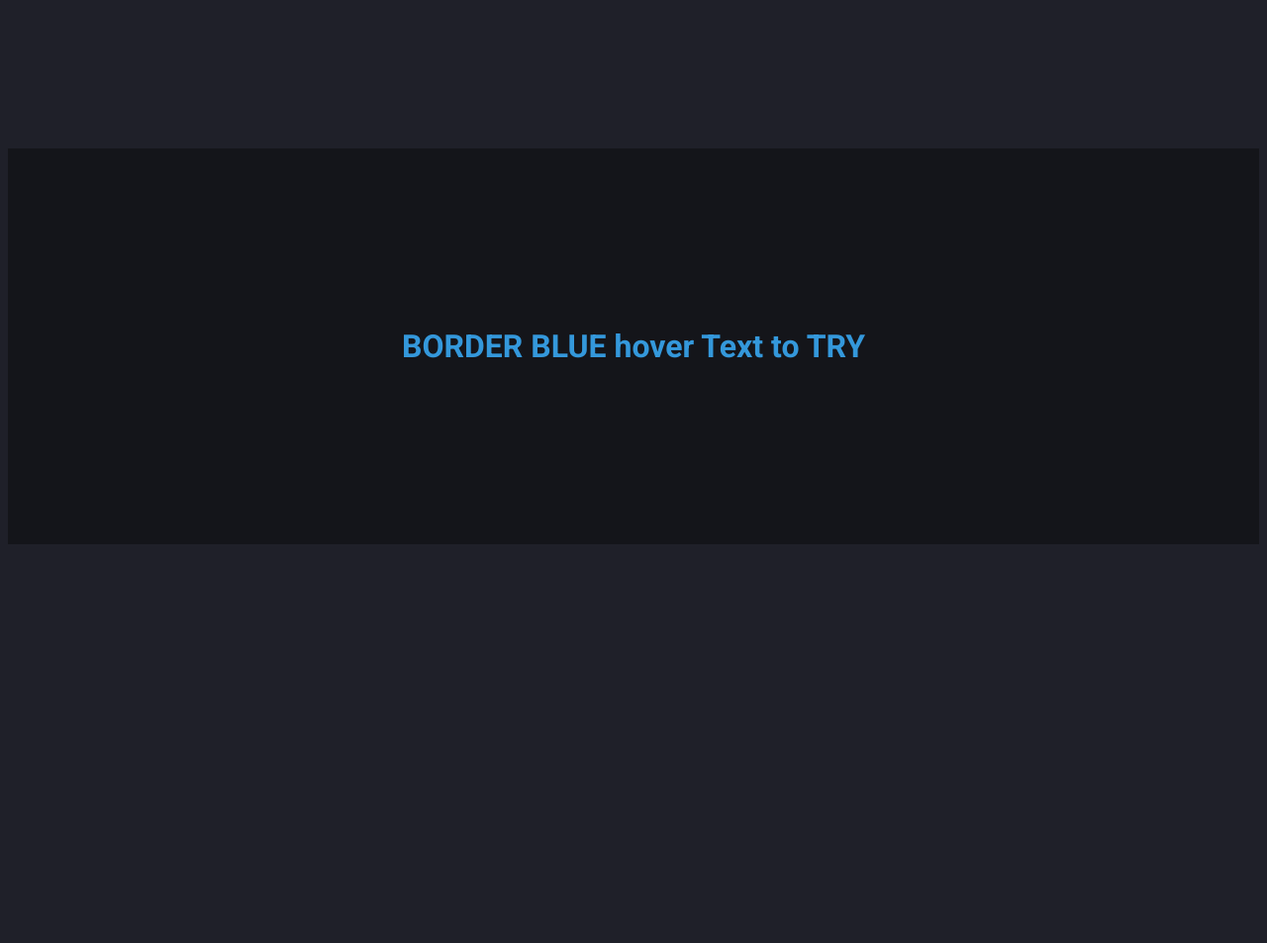
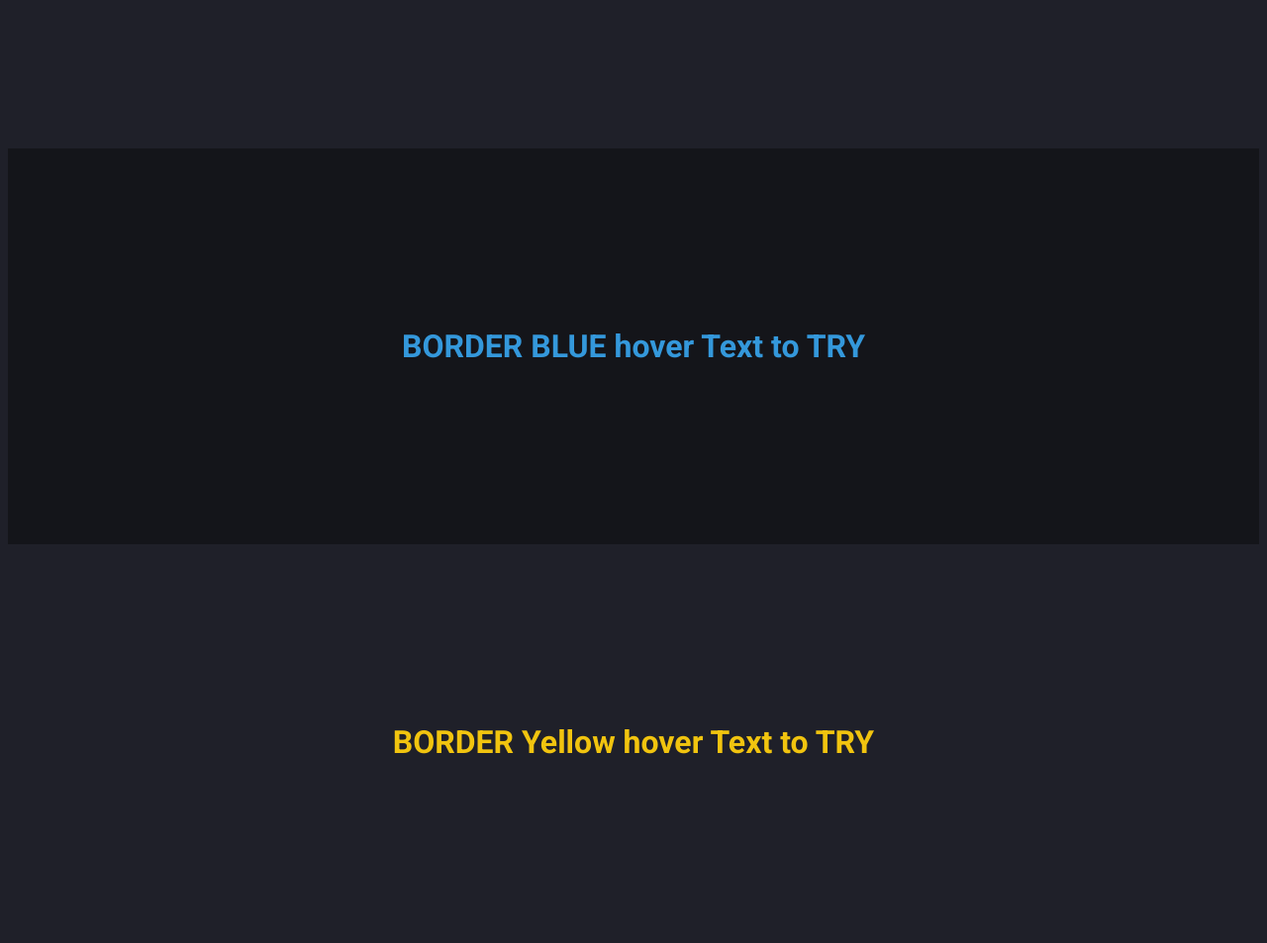
Before and after one commit to SaKsHaMaLiK/Cursor-Animation, a plain HTML site: page index.html in a window 1280 px wide. Shown: the part 1058-2011 px from the top of the page at 99% size. Before the commit the page ends 1616 px from the top, so only its background shows below. Drawn offline with nearby package versions, Linux system fonts and the light colour scheme.

Commit message:
Add files via upload

```diff
--- a/index.html
+++ b/index.html
@@ -22,6 +22,9 @@
                   <li class="background-2nd">
                     <a href="#" class="section-link blue hover-link">BORDER BLUE hover Text to TRY</a>
                   </li>
+                  <li>
+                    <a href="#" class="section-link yellow hover-link">BORDER Yellow hover Text to TRY</a>
+                  </li>
 
         </ul>
         <!-- main part -->
```
